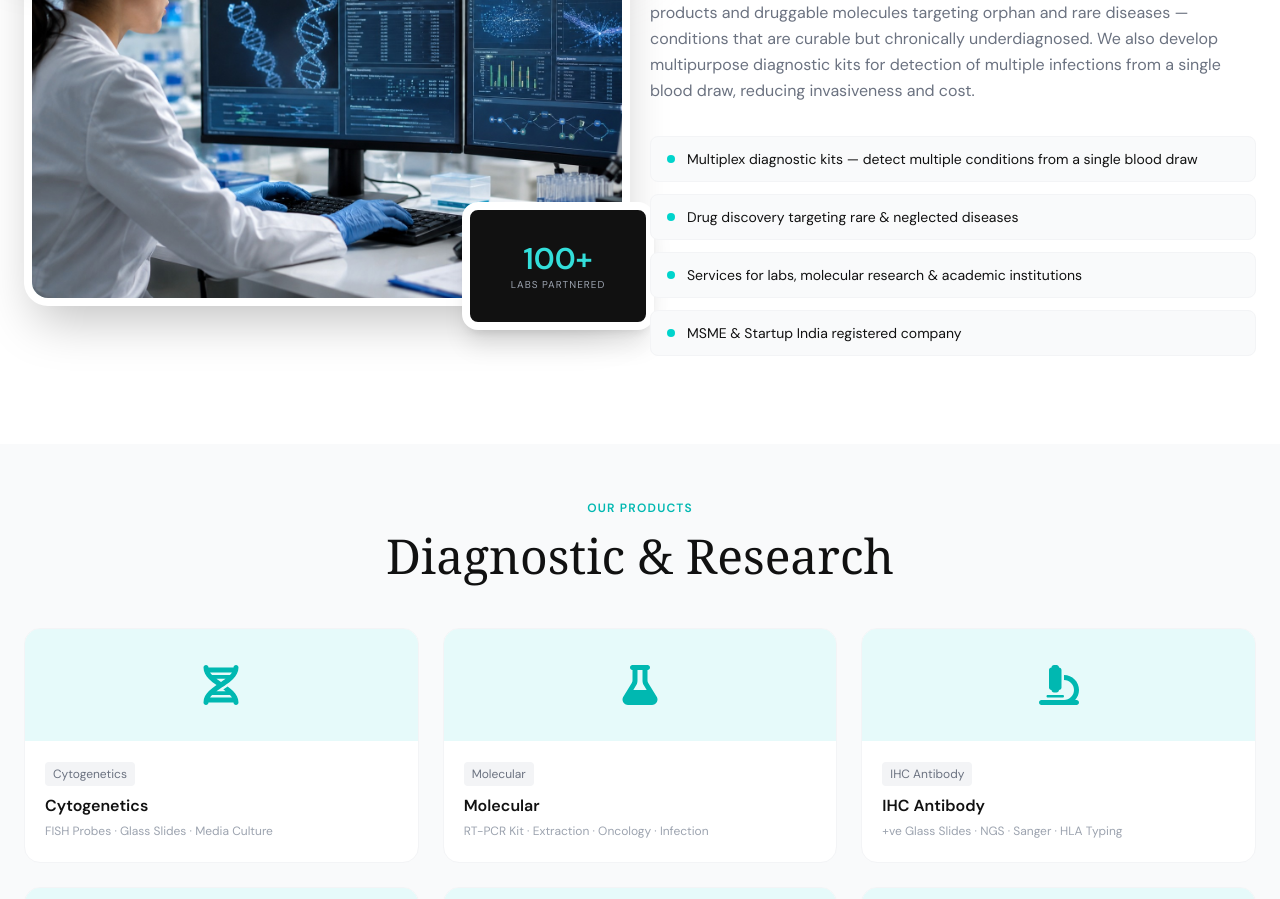
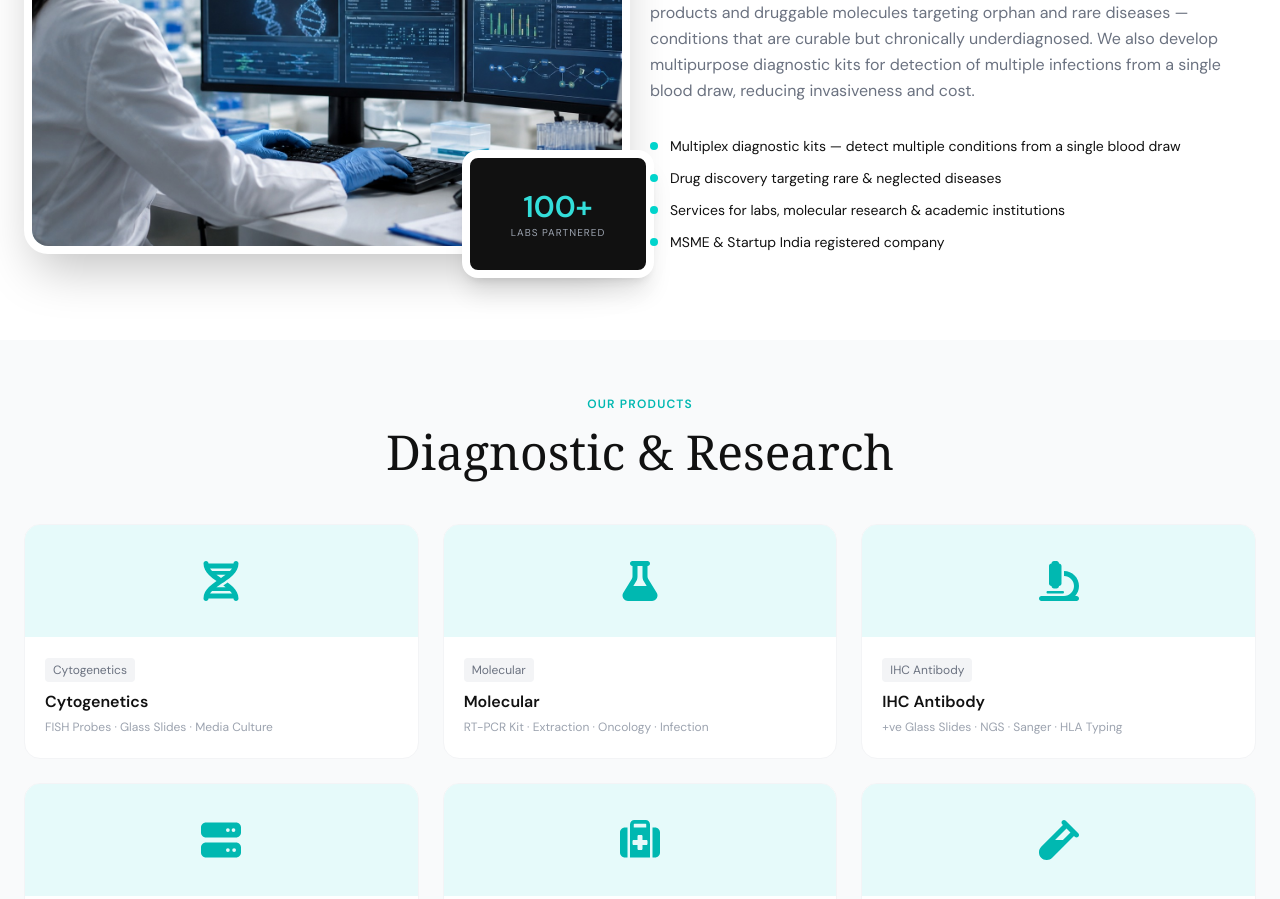
Before and after one commit to desirediv0/bio-molds, a Next.js app: page / in a window 1280 px wide. Shown: the part 1240-2139 px from the top of the page. Built offline with nearby package versions, Linux system fonts and the light colour scheme.

Commit message:
feat: implement landing page with hero section and product showcase carousel

```diff
--- a/src/app/page.tsx
+++ b/src/app/page.tsx
@@ -259,7 +259,7 @@ export default function Home() {
                 "Services for labs, molecular research & academic institutions",
                 "MSME & Startup India registered company"
               ].map((item, i) => (
-                <li key={i} className="flex items-start gap-3 bg-gray-50 border border-gray-100 rounded-lg px-4 py-3">
+                <li key={i} className="flex items-start gap-3">
                   <div className="w-2 h-2 rounded-full bg-cyan-500 mt-1.5 flex-shrink-0"></div>
                   <span className="text-black text-sm">{item}</span>
                 </li>
```
